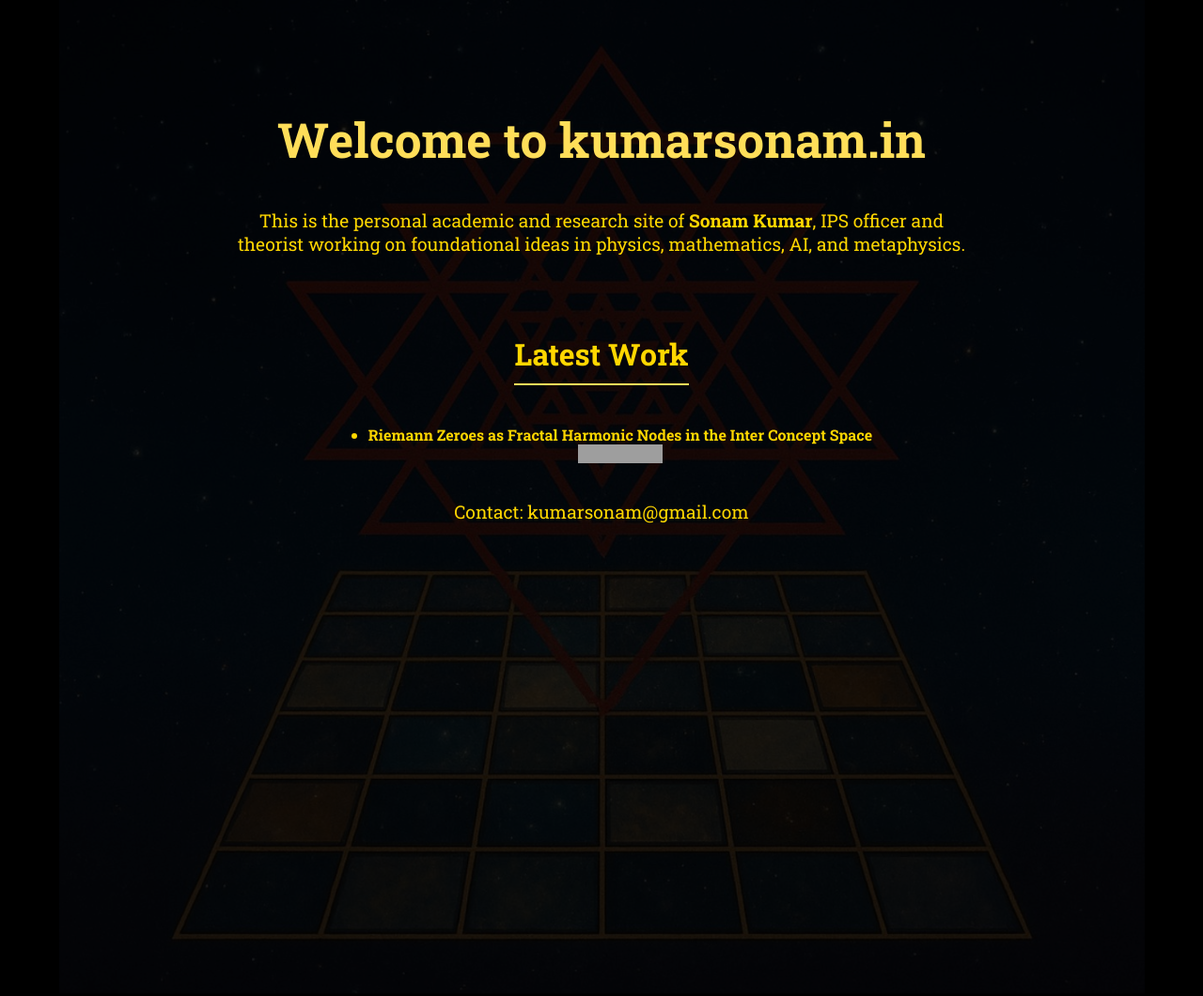
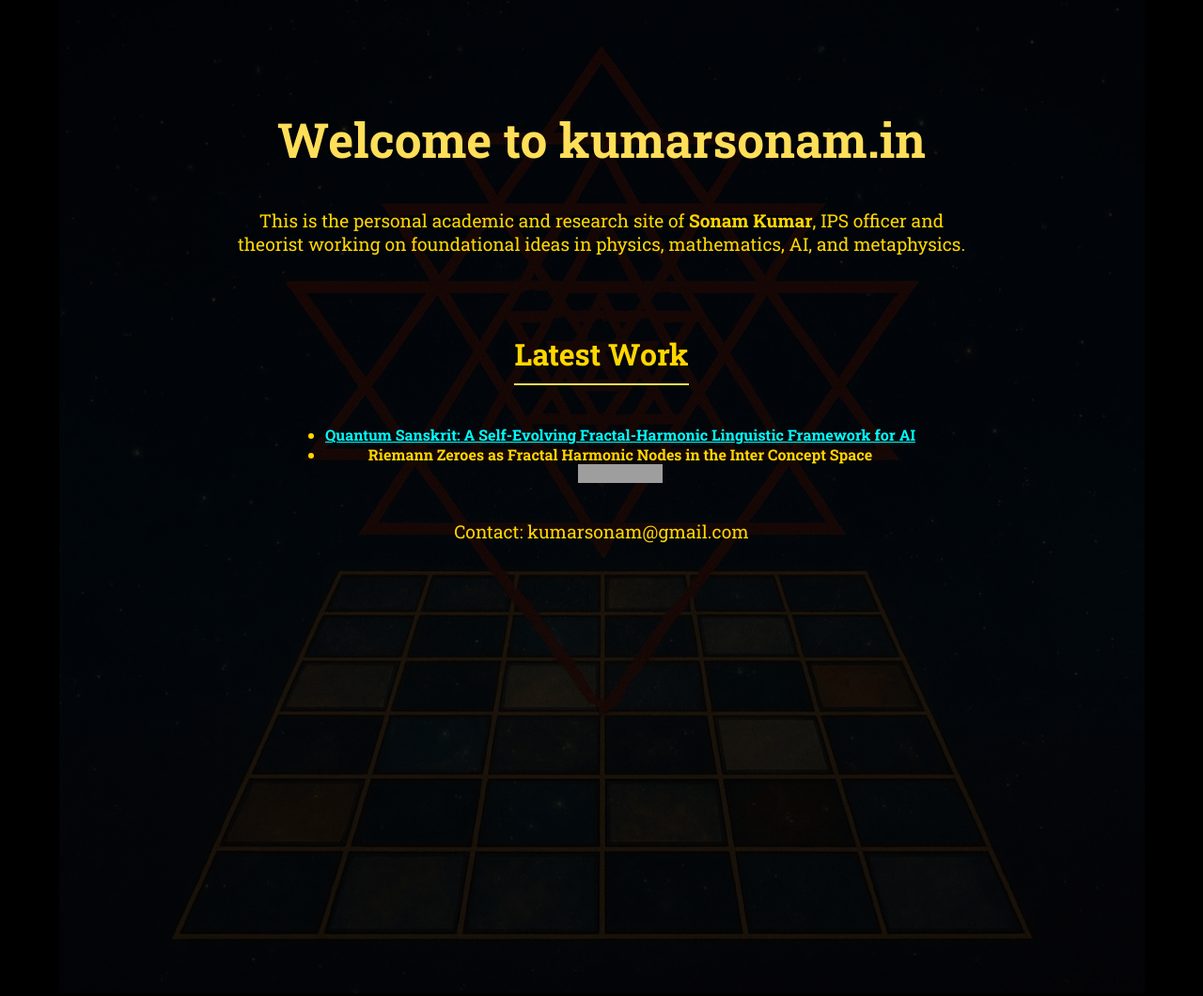
Before and after one commit to kumarsonam/kumarsonam.github.io, a Jekyll site: the page index.html, which Jekyll copies as it is, in a window 1280 px wide. Shown: the whole page at 94% size. Built offline with Jekyll 4.4.1, drawn with Linux system fonts in a browser that asks for light colours; grey boxes are pictures that could not be loaded.

Commit message:
Added Quantum Sanskrit Paper

```diff
--- a/index.html
+++ b/index.html
@@ -59,9 +59,11 @@
     <h2>Latest Work</h2>
     <ul>
         <li>
+            <a href="https://www.researchgate.net/publication/393938387_Quantum_Sanskrit_A_Self-Evolving_Fractal-Harmonic_Linguistic_Framework_for_AI">Quantum Sanskrit: A Self-Evolving Fractal-Harmonic Linguistic Framework for AI</a>
+        </li>
+        <li>
             <strong>Riemann Zeroes as Fractal Harmonic Nodes in the Inter Concept Space</strong><br>
             <a href="https://doi.org/10.5281/zenodo.15850185"><img src="https://zenodo.org/badge/DOI/10.5281/zenodo.15850185.svg" alt="DOI"></a>
-
         </li>
     </ul>
 
```
